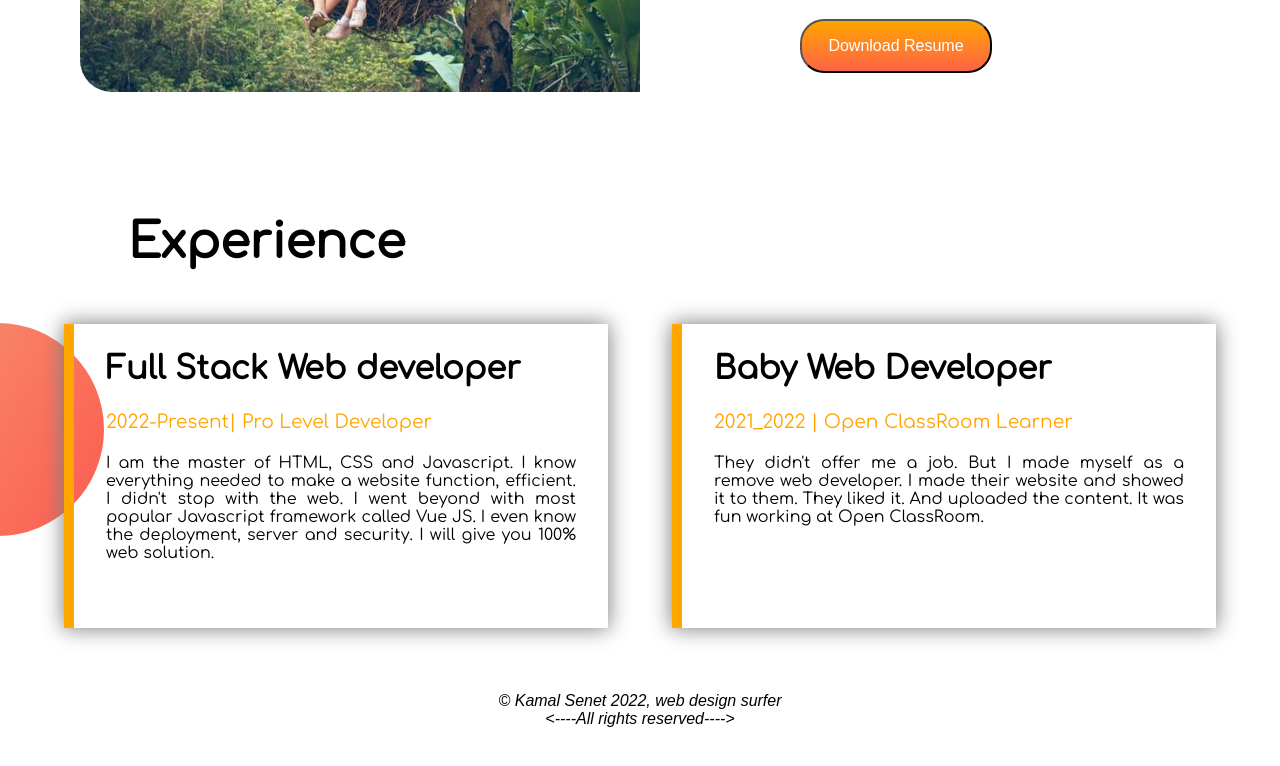
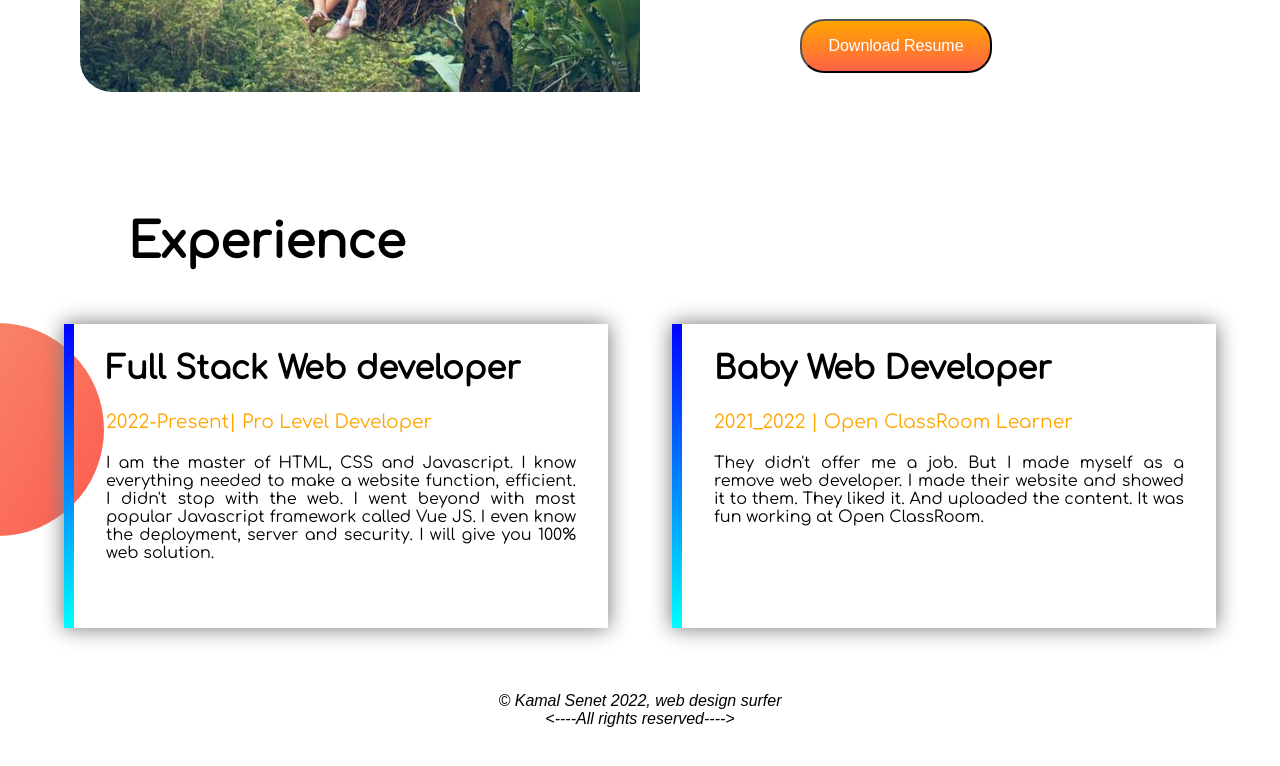
Before and after one commit to dearestmasud/milestone-1-module-4, a plain HTML site: page index.html in a window 1280 px wide. Shown: the part 1062-1828 px from the top of the page. Drawn offline with Linux system fonts and the light colour scheme.

Commit message:
third commit

```diff
--- a/css/style.css
+++ b/css/style.css
@@ -69,7 +69,9 @@ background-position-y: center;
     height: 19rem;
     width: 30em;
     box-shadow:0px 0px 20px 1px grey ;
-    border-left: 10px solid orange;
+    border-left: 10px solid;
+    border-image: linear-gradient(blue,cyan);
+    border-image-slice: 2;
 }
 .experience-div h1{
     font-size: 2rem;
```
